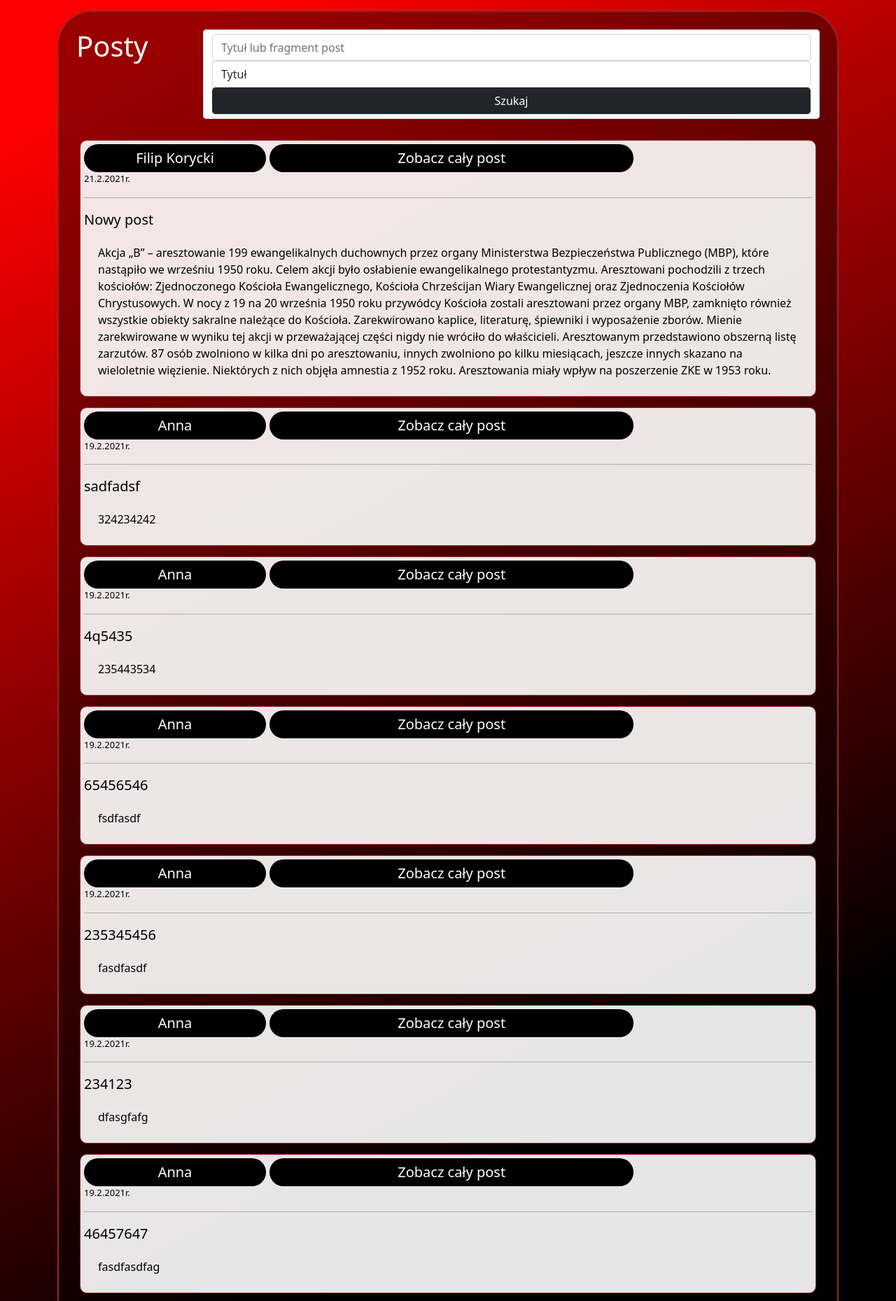
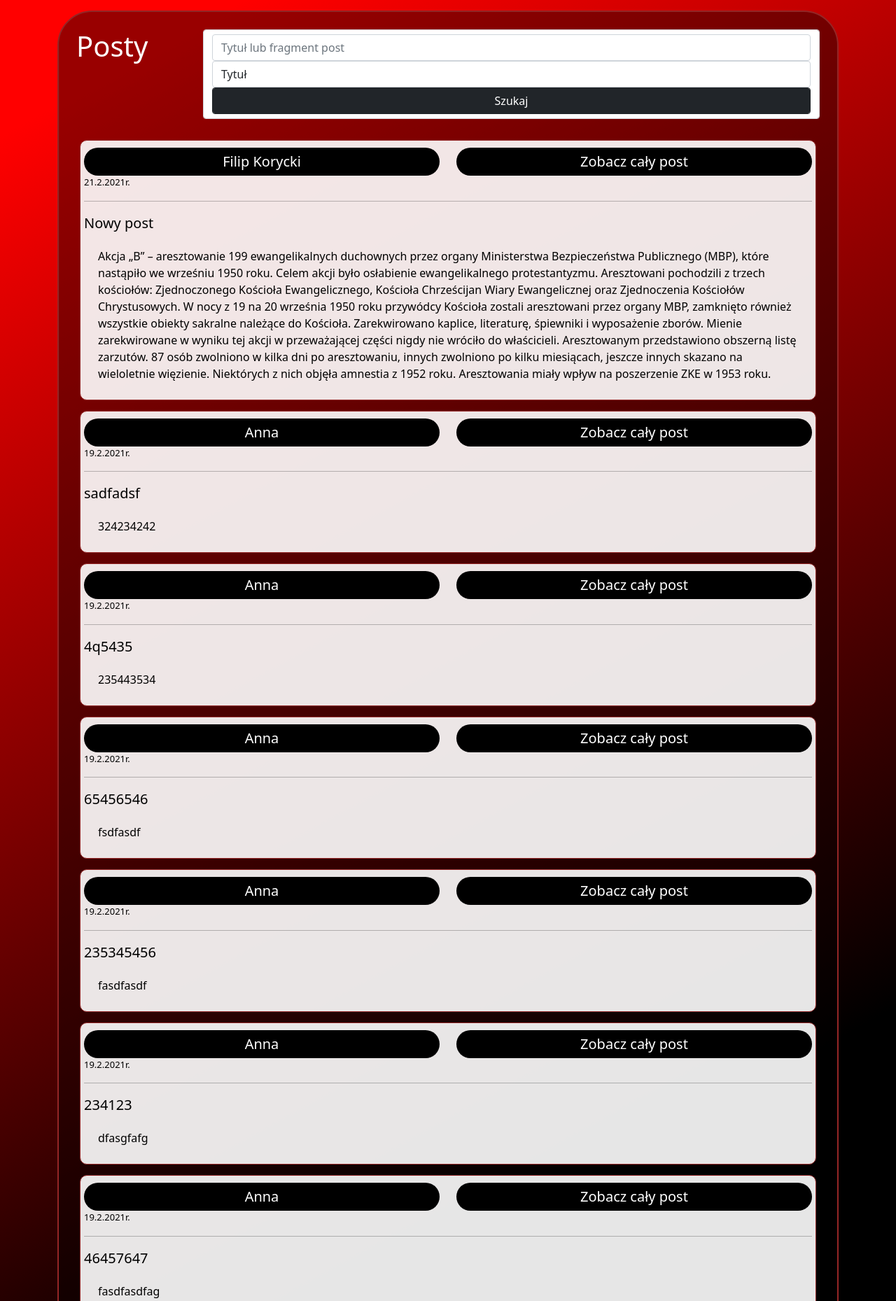
Before and after one commit to Korek-F/Django-forum, a Django app: template blog/templates/blog/posts.html in a window 1280 px wide. Shown: the part 85-1944 px from the top of the page at 70% size. Run offline with Django 3.2, Linux system fonts and the light colour scheme; the template is opened without the code that fills it: values that come from a table or form of the project are taken from there, others are empty; a user stored in the database is signed in; data comes from the database, SQL or seed files in the repository; both versions use the stored data as it was after the commit.

Commit message:
Poprawa wizualna

```diff
--- a/blog/templates/blog/posts.html
+++ b/blog/templates/blog/posts.html
@@ -21,13 +21,18 @@
         {%for post in posts%}
             <div class="profile_post">
                  <div class="profile_post_title">
-                 <a href="{%url 'profile' post.owner.id %}"
-                 class="my-button" style="width:25%;"
-                 >{{post.owner.get_name}}</a>
-                 <a href="{%url 'post' post.id %}"
-                 class="my-button" style="width:50%;"
-                 >Zobacz cały post</a>
-                 </div>
+                 <div class="row">
+                    <div class="col-sm-6">
+                    <a href="{%url 'profile' post.owner.id %}"
+                    class="my-button" style="margin-top:5px;"
+                    >{{post.owner.get_name}}</a>
+                    </div>
+                    <div class="col-sm-6">
+                    <a href="{%url 'post' post.id %}" style="margin-top:5px;"
+                    class="my-button" >Zobacz cały post</a>
+                    </div>
+                </div>
+                </div>
                 <div class="profile_post_date">{{post.date| date:"d.n.Y"}}r.</div>
                  <hr />
                 <div class="profile_post_title">{{post.title}}</div>
```
Also changed, not shown: db.sqlite3.
